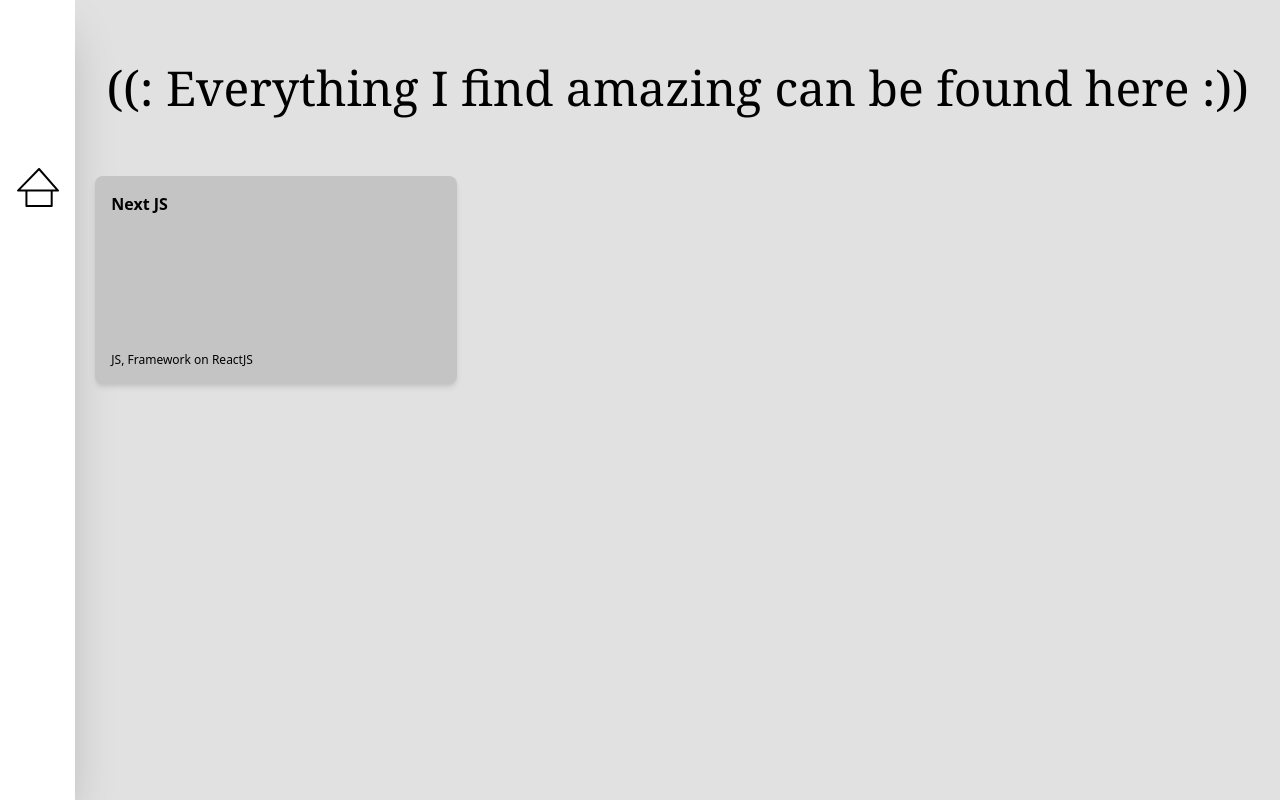
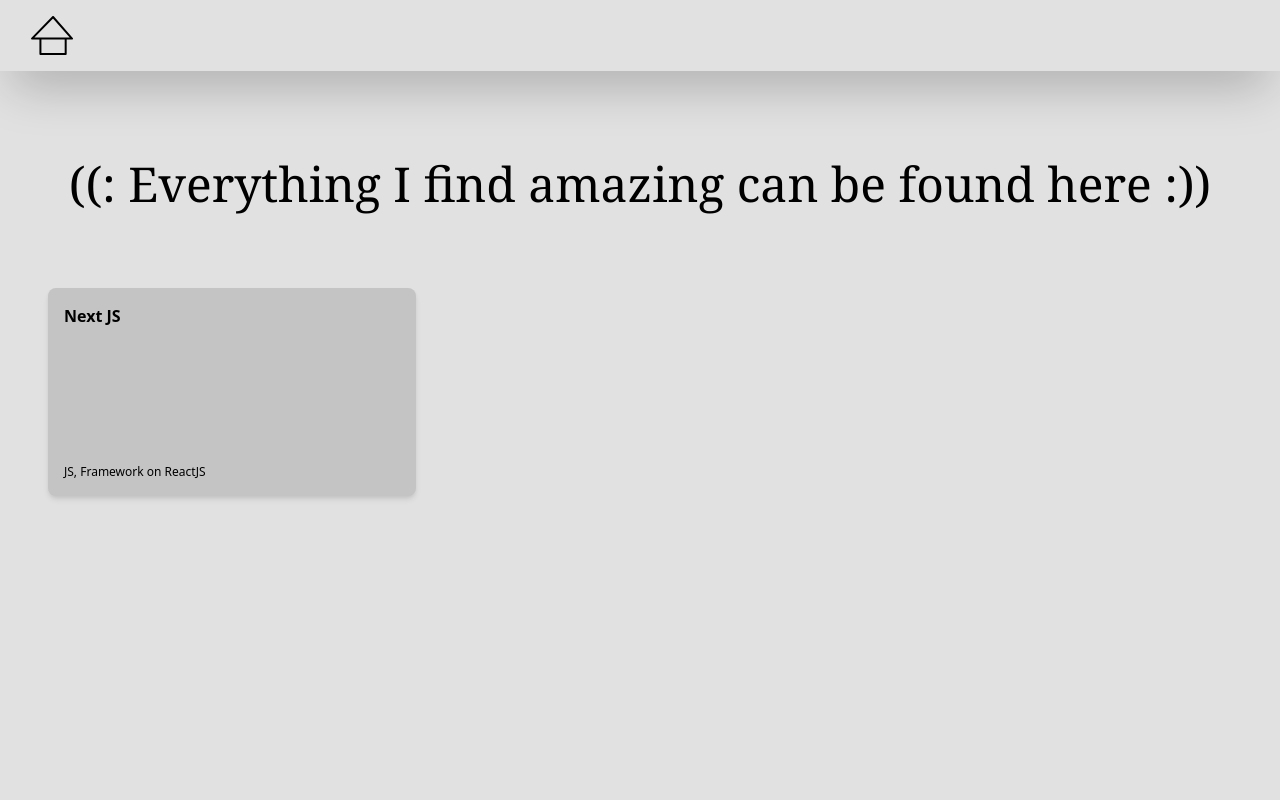
Before and after one commit to satvik-1203/blog, a Next.js app: page / in a window 1280 px wide. Built offline with nearby package versions, Linux system fonts and the light colour scheme.

Commit message:
changes to the ui

```diff
--- a/components/Blog/index.tsx
+++ b/components/Blog/index.tsx
@@ -9,7 +9,7 @@ const index: React.FC<Props> = ({ data, content }) => {
   return (
     <>
       <div
-        className={` mt-16 focus:outline-none  py-10 px-5 sm:px-10 sm:w-3/4  `}
+        className={` mt-16 mx-auto focus:outline-none  py-10 px-5 sm:px-10 sm:w-3/4  `}
         dangerouslySetInnerHTML={{ __html: content }}
       ></div>
       <style jsx global>{`
--- a/components/Body/index.tsx
+++ b/components/Body/index.tsx
@@ -1,27 +1,9 @@
 import React from "react";
-import { Router } from "next/dist/client/router";
-import { useEffect, useRef } from "react";
 
 interface Props {}
 
 const Index: React.FC<Props> = ({ children }) => {
-  const contentDiv = useRef<HTMLDivElement>(null);
-  useEffect(() => {
-    Router.events.on("routeChangeComplete", () => {
-      if (!contentDiv.current) return;
-      contentDiv.current.scroll({
-        top: 0,
-        left: 0,
-        behavior: "smooth",
-      });
-    });
-  }, []);
-
-  return (
-    <div ref={contentDiv} className="w-full h-screen overflow-x-scroll">
-      {children}
-    </div>
-  );
+  return <div className="w-full">{children}</div>;
 };
 
 export default Index;
--- a/components/Layout.tsx
+++ b/components/Layout.tsx
@@ -4,7 +4,7 @@ import Body from "./Body";
 
 const Layout: React.FC = ({ children }) => {
   return (
-    <div className="h-screen flex   bg-lightWhite">
+    <div className="h-screen ">
       <SideBar />
       <Body>{children}</Body>
     </div>
--- a/components/SideBar/SidebarOptions.tsx
+++ b/components/SideBar/SidebarOptions.tsx
@@ -4,7 +4,7 @@ import Link from "next/link";
 
 const SidebarOptions = () => {
   return (
-    <div className="flex justify-center ">
+    <div className="w-[4rem] flex justify-center">
       {options.map(option => (
         <Link key={option.id} href={option.path}>
           <a>
--- a/components/SideBar/index.tsx
+++ b/components/SideBar/index.tsx
@@ -5,11 +5,11 @@ interface Props {}
 
 const SideBar: React.FC<Props> = () => {
   return (
-    <div className="w-[5rem] relative bg-white shadow-2xl">
-      <div className="absolute translate-x-1/2 pt-[10rem] transform  left-1/2 right-1/2 ">
+    <>
+      <div className="fixed px-5 z-10 mb-4 w-screen py-2 top-0 left-0 right-0 bg-lightWhite  shadow-2xl">
         <SidebarOptions />
       </div>
-    </div>
+    </>
   );
 };
 
--- a/components/mainHome/index.tsx
+++ b/components/mainHome/index.tsx
@@ -10,13 +10,13 @@ interface Props {
 
 const index: React.FC<Props> = ({ topicNames }) => {
   return (
-    <main>
+    <main className="py-[5rem]">
       <header>
-        <h1 className="font-serif py-[4rem] text-center text-2xl px-5 md:text-3xl lg:text-5xl 2xl:text-6xl">
+        <h1 className="font-serif py-[3rem] md:py-[5rem]  text-center text-2xl px-5 md:text-3xl lg:text-5xl 2xl:text-6xl">
           {"((:"} Everything I find amazing can be found here {":))"}
         </h1>
       </header>
-      <section className=" pb-[5rem] grid grid-cols-1 md:grid-cols-2 xl:grid-cols-3 2xl:grid-cols-4 gap-10 px-5">
+      <section className="  grid grid-cols-1 md:grid-cols-2 xl:grid-cols-3 2xl:grid-cols-4 gap-10 px-5 md:px-8 lg:px-12">
         {topicNames.map(topicName => (
           <Link key={topicName.id} href={topicName.url || "/"}>
             <a>
--- a/styles/globals.css
+++ b/styles/globals.css
@@ -9,3 +9,6 @@ html {
   scroll-behavior: smooth;
   scrollbar-width: thin;
 }
+body {
+  background-color: #e1e1e1;
+}
```
Also changed, not shown: pages/_app.tsx (+13 -0 lines).
